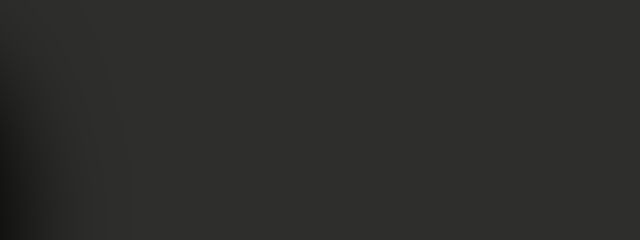
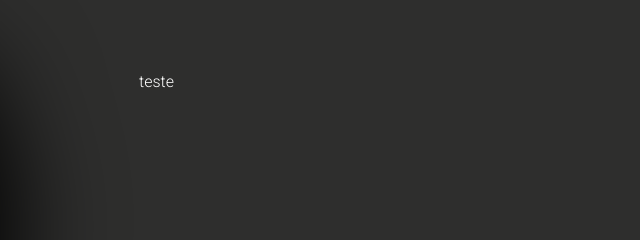
Before and after one commit to renanbitencourt/renanbitencourt.github.io, a website: page index.html in a window 1280 px wide. Shown: the part 318-558 px from the top of the page, 565-1205 px from the left. Drawn offline with nearby package versions, Linux system fonts and the light colour scheme.

Commit message:
Adicionando texto teste

```diff
--- a/index.html
+++ b/index.html
@@ -38,12 +38,18 @@
                     <em class="fas fa-magic mr-1"></em>
                 </a>
             </nav>
+
+            <div class="col-md-4 offset-md-6 animated rollIn delay-3s" style="color: white;">
+                teste
+            </div>
         </div>
 
         <div class="h-100 col-auto d-flex align-items-center animated bounceInLeft delay-1s" style="position: absolute; margin-left: 3%;">
             <img src="assets/images/photo.png" class="h-100" alt="First sample image">
         </div>
 
+
+
     </div>
 
 </body>
```
